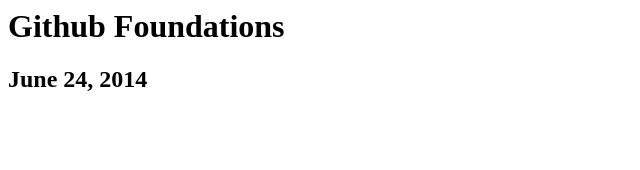
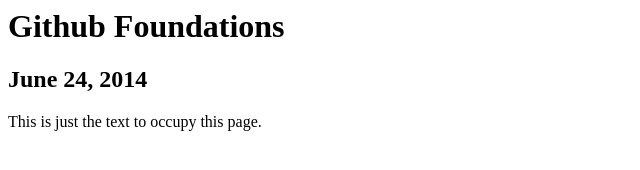
Before and after one commit to jasongerdes/jasongerdes.github.io, a plain HTML site: page index.html in a window 1280 px wide. Shown: the whole page, without its empty margins (0-640 px from the left). Drawn offline with Linux system fonts and the light colour scheme.

Commit message:
Update index.html

```diff
--- a/index.html
+++ b/index.html
@@ -8,6 +8,6 @@
 <h1>Github Foundations</h1>
 <h2>June 24, 2014</h2>
 
-
+This is just the text to occupy this page.
 </body>
 </html>
```
